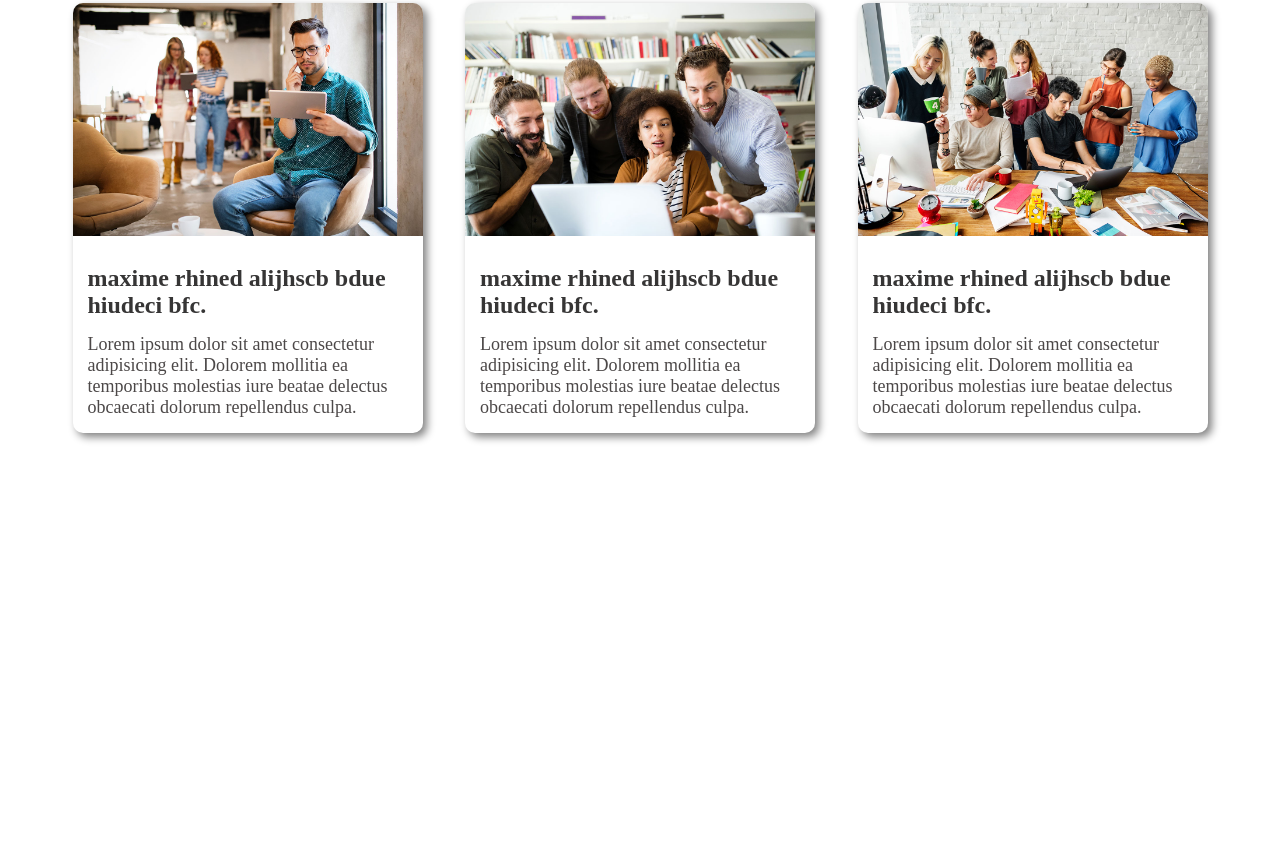
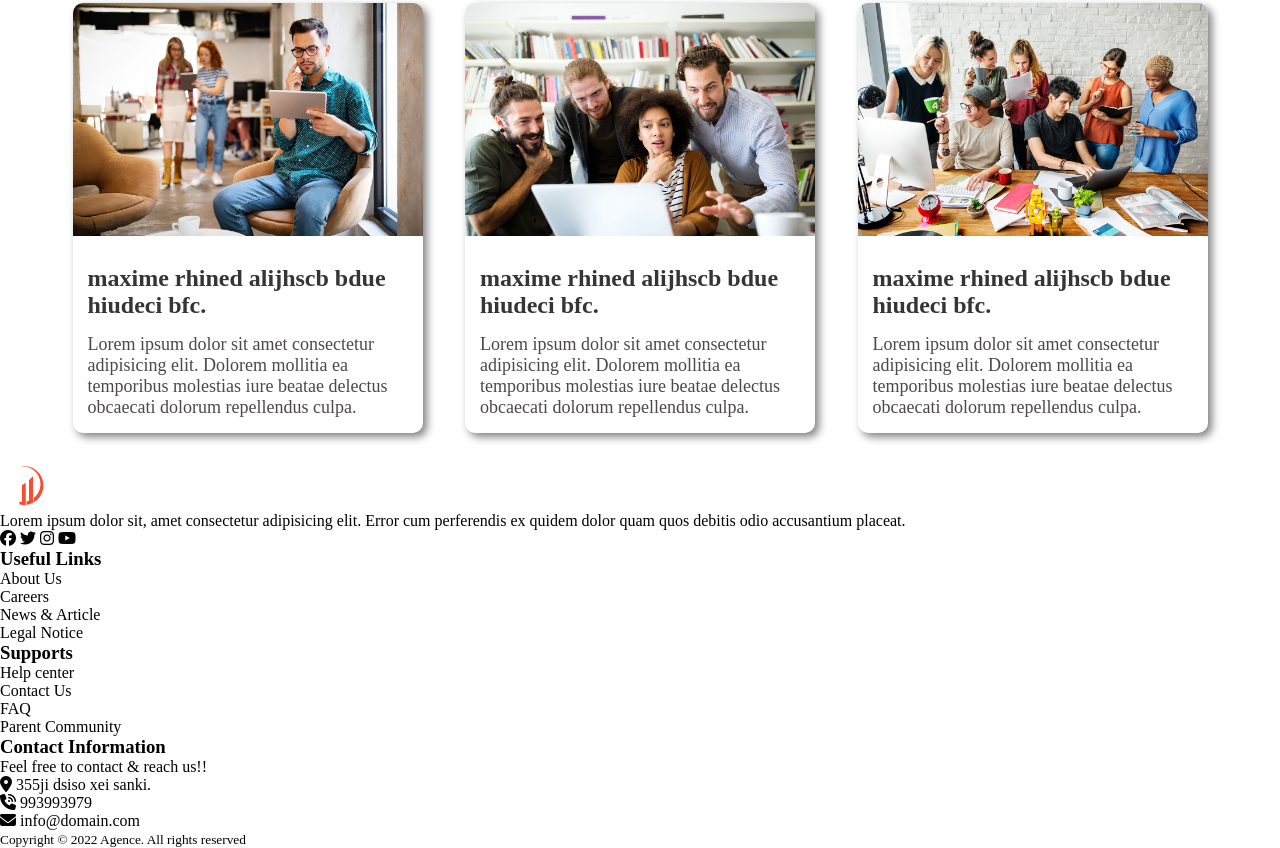
Before and after one commit to mahirshahriyaar/d-a-m, a plain HTML site: page index.html in a window 1280 px wide. Shown: the part 2103-2951 px from the top of the page. Before the commit the page ends 2566 px from the top, so only its background shows below. Drawn offline with Linux system fonts and the light colour scheme.

Commit message:
footer added

```diff
--- a/index.html
+++ b/index.html
@@ -7,6 +7,7 @@
     <title>Digital</title>
     <link rel="icon" href="./asset/logo/logo.png">
     <link rel="stylesheet" href="style.css">
+    <script src="https://kit.fontawesome.com/2804314929.js" crossorigin="anonymous"></script>
 </head>
 
 <body>
@@ -172,6 +173,63 @@
     </div>
 </div>
     <!-- footer secton  -->
+    <footer>
+        <div class="footer-container">
+            <div class="logo-box">
+                <img src="./asset/logo/logo.png" alt="">
+                <p>
+                    Lorem ipsum dolor sit, amet consectetur adipisicing elit. Error cum perferendis ex quidem dolor quam quos debitis odio accusantium placeat.
+                </p>
+                <div class="icons">
+                    <i class="fa-brands fa-facebook"></i>
+                    <i class="fa-brands fa-twitter"></i>
+                    <i class="fa-brands fa-instagram"></i>
+                    <i class="fa-brands fa-youtube"></i>
+                </div>
+            </div>
+            <div class="useful-links">
+                <h3 class="footer-title">
+                    Useful Links
+                </h3>
 
+                <p>About Us</p>
+                <p>Careers</p>
+                <p>News & Article</p>
+                <p>Legal Notice</p>
+            </div>
+            <div class="support">
+                <h3 class="footer-title">
+                    Supports
+                </h3>
+
+                <p>Help center</p>
+                <p>Contact Us</p>
+                <p>FAQ</p>
+                <p>Parent Community</p>
+            </div>
+            <div class="contact">
+                <h3 class="footer-title">
+                    Contact Information
+                </h3>
+
+                <p>Feel free to contact & reach us!!</p>
+                <p>
+                    <i class="fa-solid fa-location-dot"></i> 355ji dsiso xei
+                    sanki.
+                </p>
+                <p>
+                    <i class="fa-solid fa-phone-volume"></i> 993993979
+                </p>
+                <p>
+                    <i class="fa-solid fa-envelope"></i> info@domain.com
+                </p>
+
+            </div>
+        </div>
+        <!-- <hr class="hr"/> -->
+        <p class="copy">
+            <small>Copyright &copy; 2022 Agence. All rights reserved</small>
+        </p>
+    </footer>
 </body>
 </html>
```
